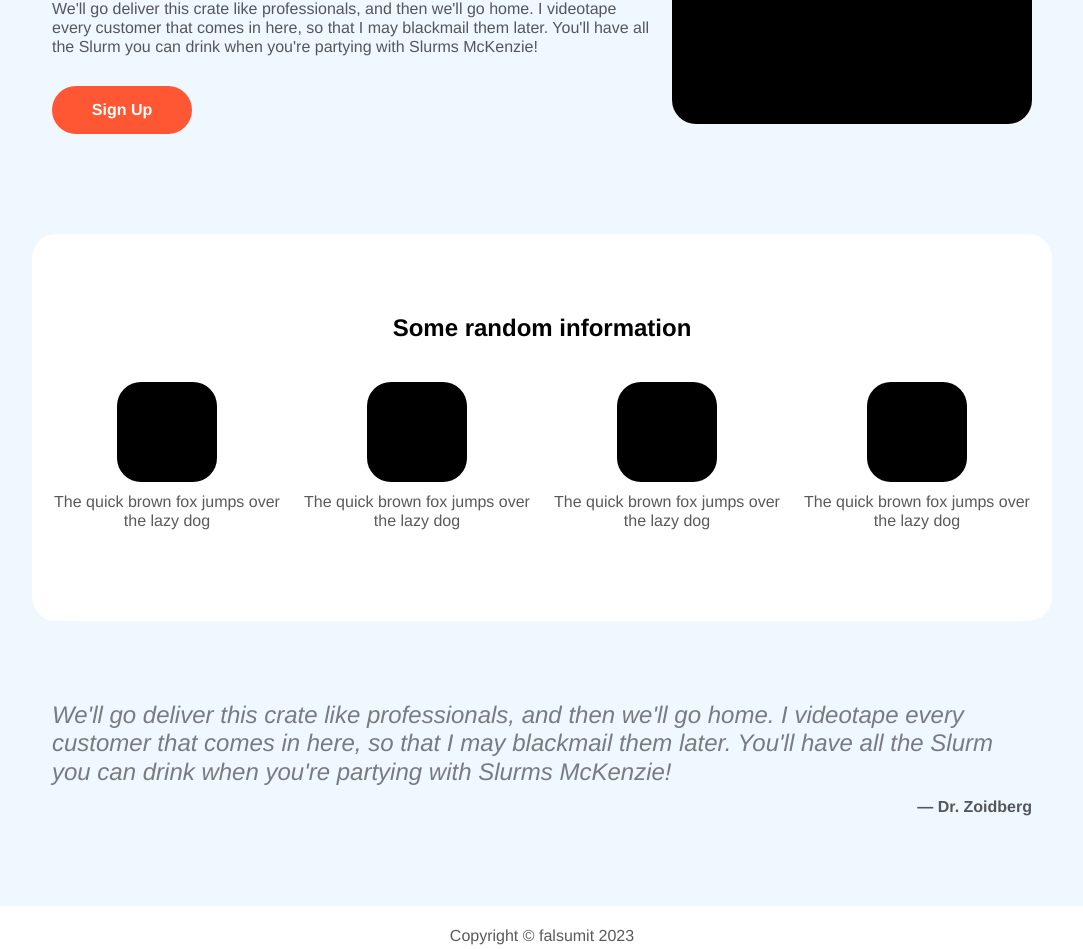
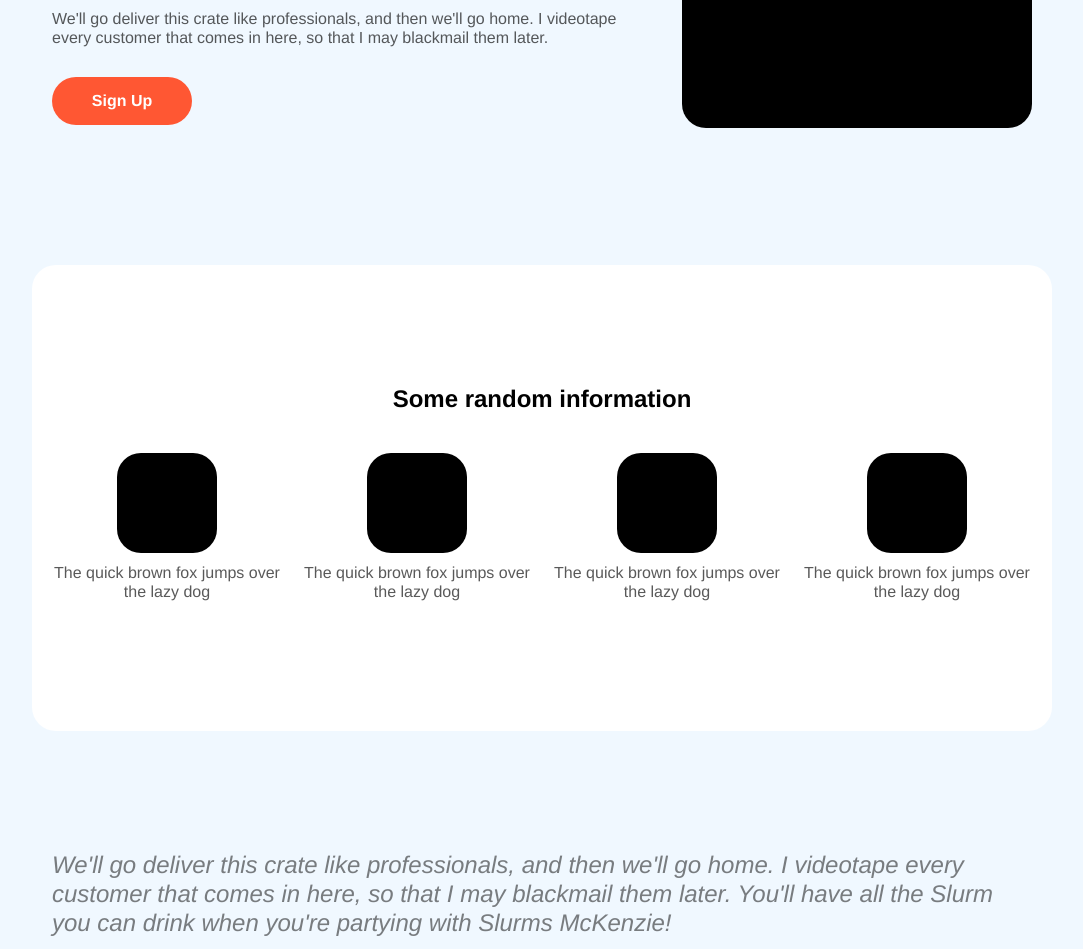
Before and after one commit to falsumit/odin-landing-page, a plain HTML site: page index.html in a window 1280 px wide. Shown: the part 239-1188 px from the top of the page, without its empty margins (98-1181 px from the left). Drawn offline with Linux system fonts and the light colour scheme.

Commit message:
Increased section padding

```diff
--- a/index.html
+++ b/index.html
@@ -18,7 +18,7 @@
             </section>
             <section id="hero">
                 <div><h1>Hero Title</h1>
-                    <p>We'll go deliver this crate like professionals, and then we'll go home. I videotape every customer that comes in here, so that I may blackmail them later. You'll have all the Slurm you can drink when you're partying with Slurms McKenzie!</p>
+                    <p>We'll go deliver this crate like professionals, and then we'll go home. I videotape every customer that comes in here, so that I may blackmail them later.</p>
                     <button class="sign-up">Sign Up</button>
                 </div>
                 <div>
--- a/style.css
+++ b/style.css
@@ -70,8 +70,9 @@ p {
 section#hero {
     display: flex;
     flex-wrap: wrap;
-    gap: 20px;
-    padding: 80px 0;
+    gap: 40px;
+    padding: 90px 0;
+    padding-bottom: 120px;
 }
 
 #hero div:nth-of-type(1) {
@@ -105,7 +106,7 @@ button.sign-up {
 .icon-section {
     background-color: rgb(255, 255, 255);
     border-radius: 24px;
-    padding: 80px 20px;
+    padding: 120px 20px;
     display: flex;
     flex-direction: column;
 }
@@ -142,7 +143,7 @@ button.sign-up {
 }
 
 .quote-section {
-    padding: 80px 20px;
+    padding: 120px 20px;
 }
 
 .block-quote {
```
